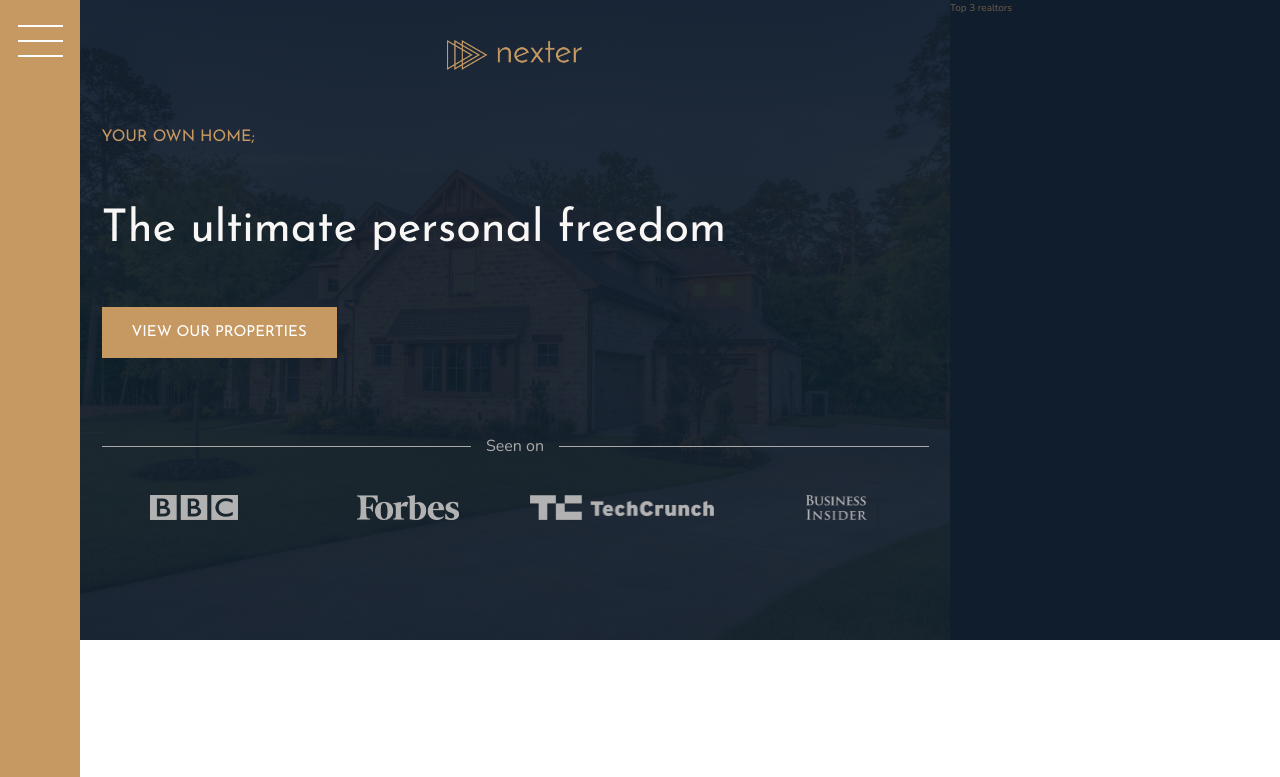
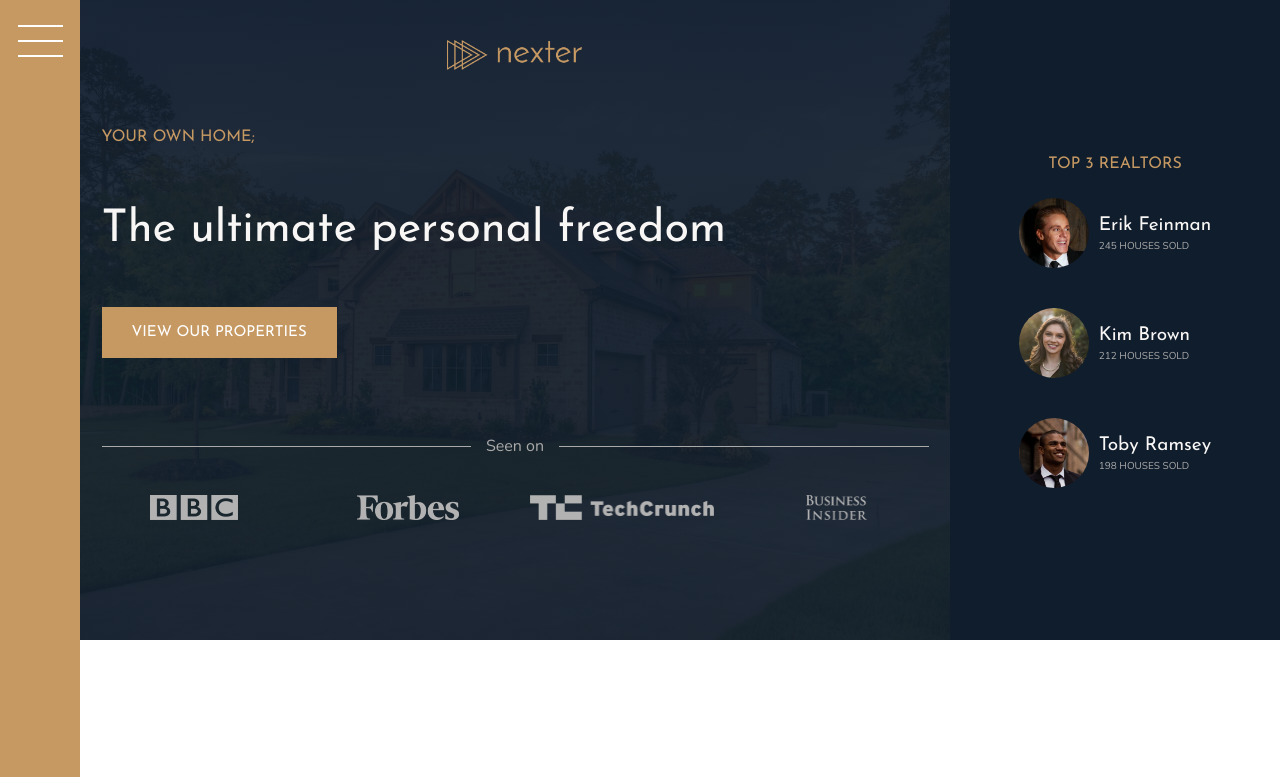
Before and after one commit to DriesVerb/nexter, a website: page index.html in a window 1280 px wide. Shown: the top 777 px of the page. Drawn offline with nearby package versions, Linux system fonts and the light colour scheme.

Commit message:
finished the realtors section

```diff
--- a/index.html
+++ b/index.html
@@ -41,7 +41,31 @@
 
         </header>
         <div class="realtors">
-            Top 3 realtors
+
+            <h3 class="heading-3">Top 3 Realtors</h3>
+
+            <div class="realtors__list">
+
+                <img src="img/realtor-1.jpeg" alt="Realtor 1" class="realtors__img">
+                <div class="realtors__details">
+                    <h4 class="heading-4 heading-4--light">Erik Feinman</h4>
+                    <p class="realtors__sold">245 houses sold</p>
+                </div>
+
+                <img src="img/realtor-2.jpeg" alt="Realtor 1" class="realtors__img">
+                <div class="realtors__details">
+                    <h4 class="heading-4 heading-4--light">Kim Brown</h4>
+                    <p class="realtors__sold">212 houses sold</p>
+                </div>
+
+                <img src="img/realtor-3.jpeg" alt="Realtor 1" class="realtors__img">
+                <div class="realtors__details">
+                    <h4 class="heading-4 heading-4--light">Toby Ramsey</h4>
+                    <p class="realtors__sold">198 houses sold</p>
+                </div>
+
+            </div>
+
         </div>
 
         <section class="features">
--- a/sass/_realtors.scss
+++ b/sass/_realtors.scss
@@ -1,4 +1,34 @@
 .realtors {
     background-color: $color-secondary;
     grid-column: col-start 7 / full-end;
+
+    padding: 3rem;
+
+    display: grid;
+    align-content: center;
+    justify-content: center;
+    grid-row-gap: 2rem;
+    justify-items: center;
+
+    &__list {
+
+        display: grid;
+        grid-template-columns: min-content max-content;
+        grid-column-gap: 10px;
+        grid-row-gap: 5vh;
+        align-items: center;
+
+    }
+
+    &__img {
+        width: 7rem;
+        border-radius: 50%;
+        display: block;
+    }
+
+    &__sold {
+        text-transform: uppercase;
+        color: $color-grey-light-2;
+        margin-top: -3px;
+    }
 }
```
Also changed, not shown: css/style.css.
